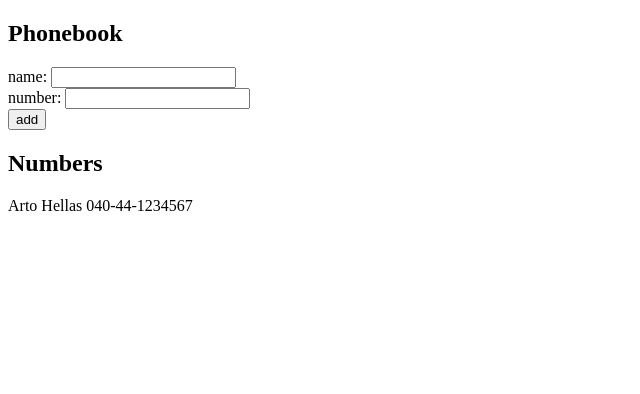
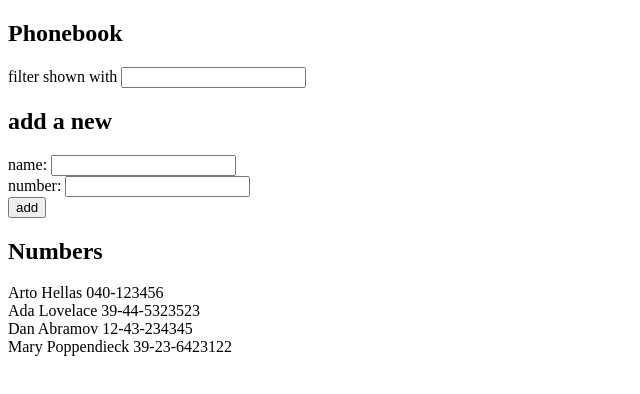
Before and after one commit to Antenni/fullstack, a React (Create React App) app in the folder part2/phonebook/: page / in a window 1280 px wide. Shown: the top 394 px of the page, without its empty margins (0-640 px from the left). Built offline with nearby package versions, Linux system fonts and the light colour scheme.

Commit message:
2.9 done

```diff
--- a/part2/phonebook/src/App.js
+++ b/part2/phonebook/src/App.js
@@ -3,10 +3,20 @@
 const App = () => {
 
   const [persons, setPersons] = useState([
-    { name: 'Arto Hellas',number: '040-44-1234567' }])
+    { name: 'Arto Hellas', number: '040-123456', id: 1 },
+    { name: 'Ada Lovelace', number: '39-44-5323523', id: 2 },
+    { name: 'Dan Abramov', number: '12-43-234345', id: 3 },
+    { name: 'Mary Poppendieck', number: '39-23-6423122', id: 4 } ])
 
     const [newName, setNewName] = useState('')
     const [newNumber, setNewNumber] = useState('')
+    const [newSearch, setNewSearch] = useState('')
+
+    const result = persons.filter(person => person.name.includes(newSearch))
+
+    const addNewSearch = (event) => {
+      setNewSearch(event.target.value)
+    }
 
   const addNewName = (event) => {
     setNewName(event.target.value)
@@ -35,6 +45,8 @@
   return (
     <div>
       <h2>Phonebook</h2>
+      filter shown with <input value={newSearch} onChange={addNewSearch} />
+      <h2>add a new</h2>
       <form onSubmit={addAccount}>
         <div>
           name: <input value={newName} onChange={addNewName} />
@@ -47,7 +59,7 @@
         </div>
       </form>
       <h2>Numbers</h2>
-      {persons.map((person,p) =>
+      {result.map((person,p) =>
       <div key={p}>{person.name} {person.number}</div>)}
     </div>
   )
```
